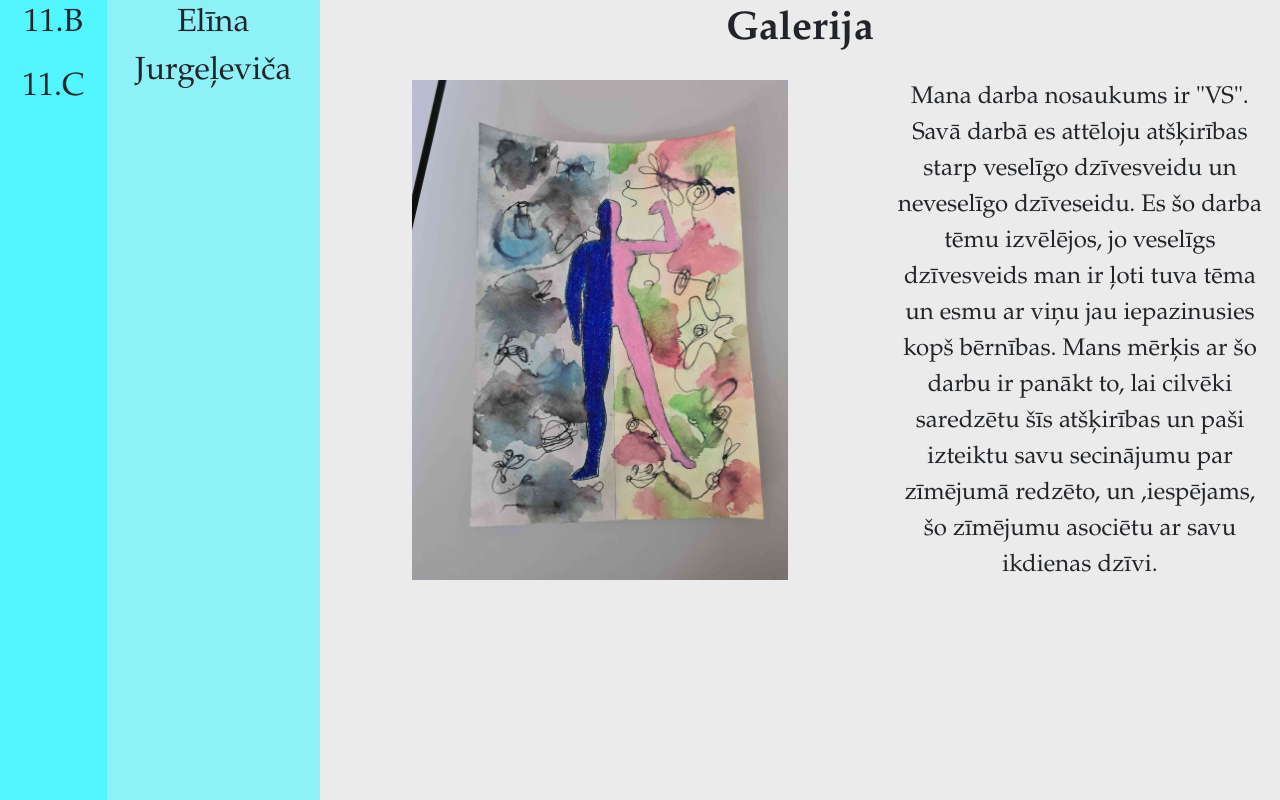
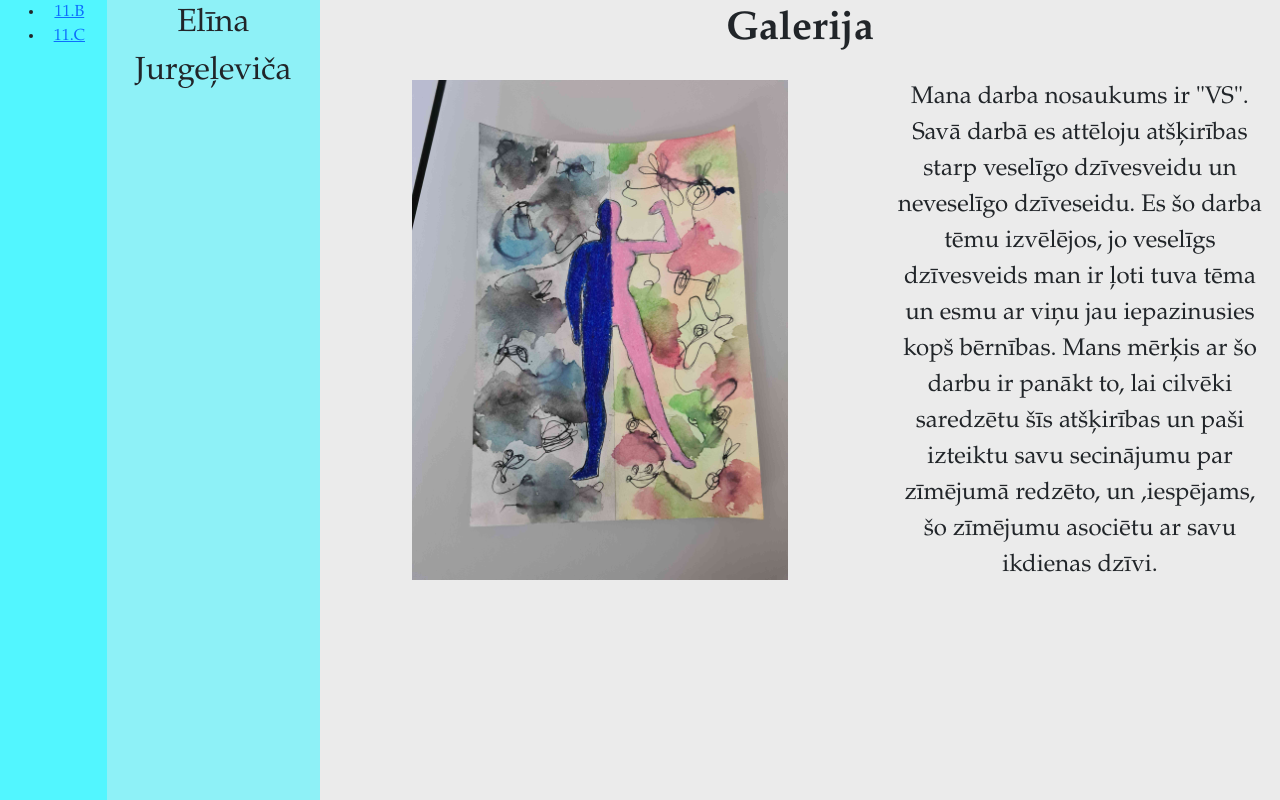
Before and after one commit to Arkeloy/Galerija, a plain HTML site: page index.html in a window 1280 px wide. Drawn offline with nearby package versions, Linux system fonts and the light colour scheme.

Commit message:
Update index.html

```diff
--- a/index.html
+++ b/index.html
@@ -15,17 +15,30 @@
         }
         </style>
 
+        <script>
+        function atvervardus11b(){
+          document.getElementById("vardi").innerHTML='<ul> <li><a href="#">Shame</a></li> <li><a href="#">On</a></li> <li><a href="#">You</a></li> </ul>';
+          document.getElementById("vardi").style.backgroundColor="rgb(142, 241, 247)";
+        }
+        function atvervardus11c(){
+          document.getElementById("vardi").innerHTML='<ul> <li><a href="#">Shame2</a></li> <li><a href="#">On2</a></li> <li><a href="#">You2</a></li> </ul>'
+        }
+
+      </script>
+
+
     </head>
     <body>
         <div class="container-fluid" style="background-color: darkgreen;"> <!-- vrb saite row organizācijai https://developer.mozilla.org/en-US/docs/Web/CSS/CSS_Grid_Layout -->
             <div class="row h-100">
               <div class="col-1" style="background-color: rgb(82, 246, 255);"> <!-- klases -->
-                <p style="text-align:center; font-size: 200%;  ">
-                  11.B
-                </p>
-                <p onclick="" onmouseover="" style="text-align:center; font-size: 200%; font-family: Garamond; ">
-                  11.C
-                </p>
+                <ul>
+                    <li><a href="#" onclick="atvervardus11b()">11.B</a></li>
+
+                    <li><a href="#" onclick="atvervardus11c()">11.C</a></li>
+
+                </ul>
+
 
               </div>
 
```
